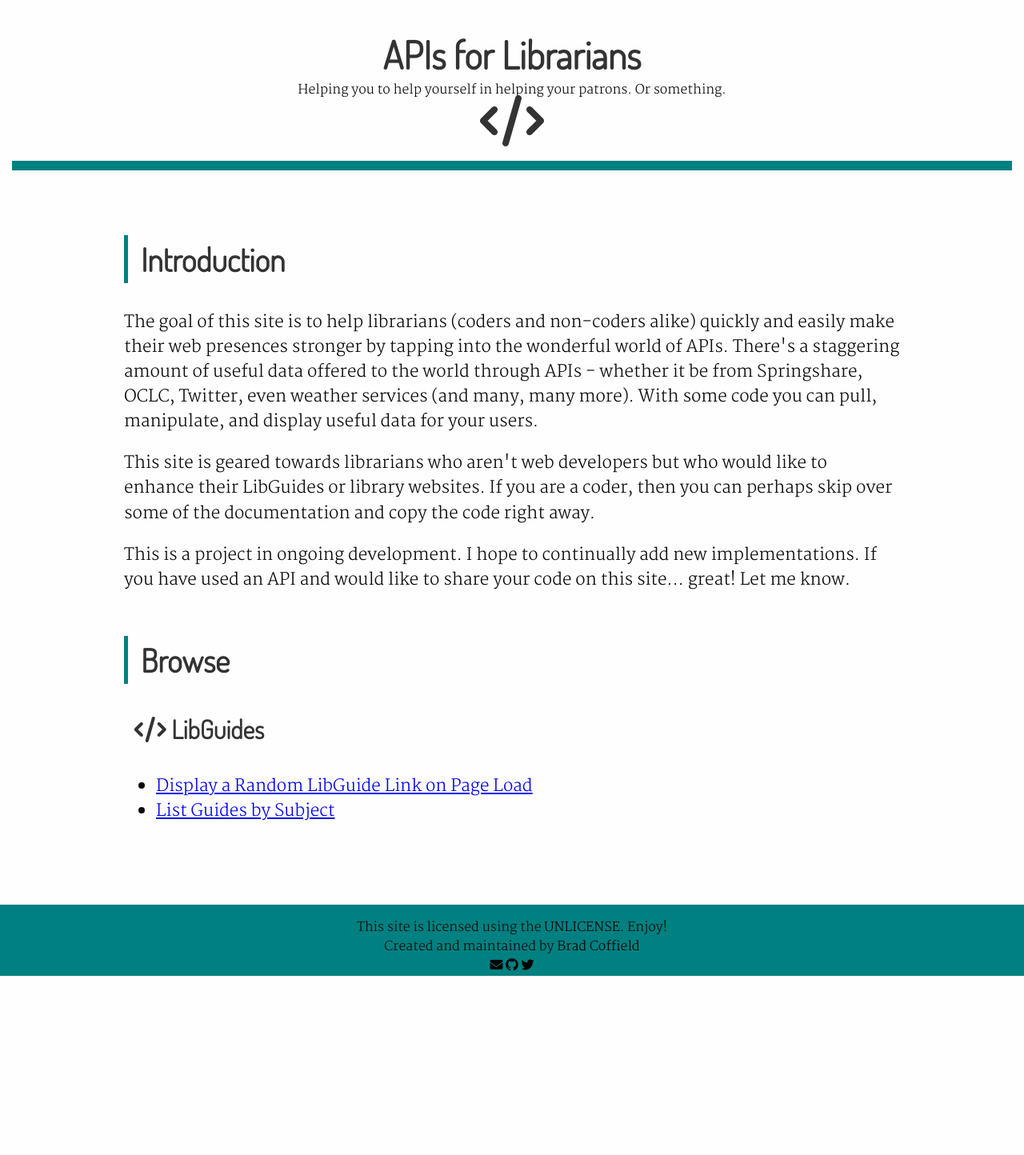
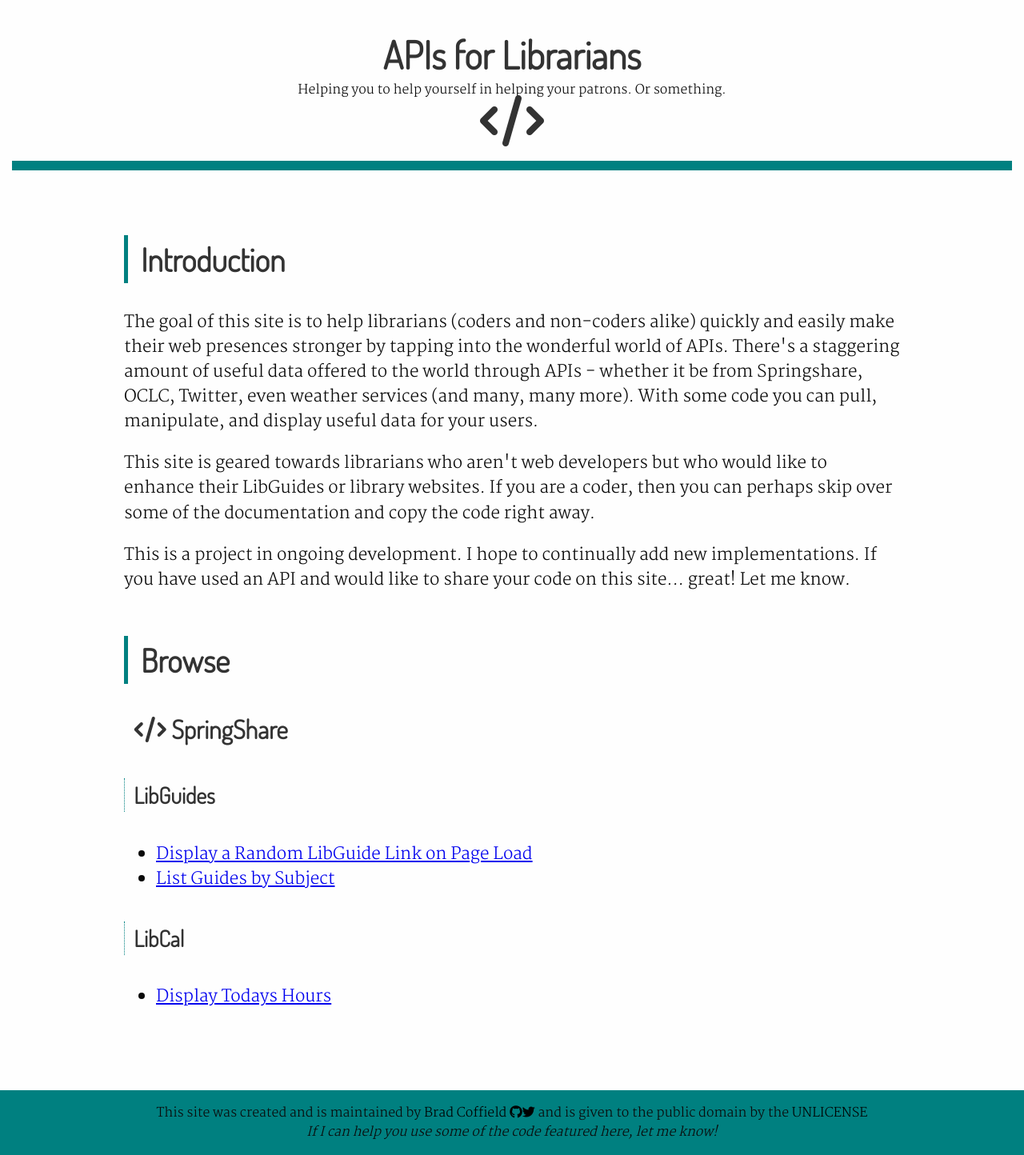
Before and after one commit to BradCoffield/APIs-for-librarians, a Jekyll site: the page built from index.html, in a window 1280 px wide. Shown: the whole page at 80% size. Built offline with Jekyll 4.4.1, drawn with Linux system fonts in a browser that asks for light colours; nearby versions of some CDN libraries; before the commit the page ends 1221 px from its top, so only the background shows below that.

Commit message:
Added Daily Hours

```diff
--- a/_config.yml
+++ b/_config.yml
@@ -6,8 +6,10 @@ author: 'Brad Coffield'
 githuburl: 'https://github.com/BradCoffield'
 twitterurl: 'https://twitter.com/BradCoffield'
 personalhomepage: 'http://www.bradcoffield.com'
-#markdown: kramdown
+markdown: kramdown
 permalink: /:title.html
 collections:
   libguides:
     output: true
+  libcal:
+    output: true
--- a/_includes/footer.html
+++ b/_includes/footer.html
@@ -1,14 +1,29 @@
 <footer>
 
+
     <div class="row expanded">
-This site is licensed using the <a href="https://unlicense.org/">UNLICENSE</a>. Enjoy! <br>
-        Created and maintained by <a href="{{site.personalhomepage}}">{{ site.author }}</a> <br>
-        <a href="mailto:bcoffield@gmail.com" class="fa fa-envelope"></a>
-        <a href="{{site.githuburl}}" class="fa fa-github"></a>
-        <a href="{{ site.twitterurl }}" class="fa fa-twitter"></a>
+This site was created and is maintained by <a href="{{site.personalhomepage}}">{{ site.author }}</a> <a href="{{site.githuburl}}" class="fa fa-github"></a><a href="{{ site.twitterurl }}" class="fa fa-twitter"></a> and is given to the public domain by the <a href="https://unlicense.org/">UNLICENSE</a> <br> <em>If I can help you use some of the code featured here, let me know!</em>
+
+
+
+
+
 
 
     </div>
 
 
+
+
+<!--    <div class="row expanded">
+This site is licensed using the <a href="https://unlicense.org/">UNLICENSE</a>. Enjoy! <br>
+        Created and maintained by <a href="{{site.personalhomepage}}">{{ site.author }}</a>
+
+        <a href="{{site.githuburl}}" class="fa fa-github"></a>
+        <a href="{{ site.twitterurl }}" class="fa fa-twitter"></a>
+
+
+    </div>-->
+
+
 </footer>
--- a/css/main.css
+++ b/css/main.css
@@ -67,7 +67,7 @@ li {font-size: 1.3em;}
 
 
 
-footer {text-align: center;padding-top: 1em;border-top: 1px solid teal;font-family: 'Martel', serif;background: teal;margin-top:5em;}
+footer {text-align: center;padding: 1em 0;border-top: 1px solid teal;font-family: 'Martel', serif;background: teal;margin-top:5em;}
 footer a {text-decoration: none; color: black;}
 
 
--- a/index.html
+++ b/index.html
@@ -16,7 +16,8 @@ title: 'APIs for Librarians'
 
     <div class="medium-12 columns" id="homepage-implementations-column">
         <h2>Browse</h2>
-        <h3><i class="fa fa-code" aria-hidden="true"></i> LibGuides</h3>
+        <h3><i class="fa fa-code" aria-hidden="true"></i> SpringShare</h3>
+        <h4>LibGuides</h3>
         <p>
 
 
@@ -32,5 +33,17 @@ title: 'APIs for Librarians'
 
             </ul>
         </p>
+        <h4>LibCal</h4>
+        <p>
+            <ul>
+                 {% for libcals in site.libcal %}
+                <li>
+                    <a href="{{site.baseurl}}{{ libcals.url}}">{{libcals.title}}</a>
+                </li>
+                {% endfor %}
+
+            </ul>
+
+        </p>
     </div>
 </div>
```
Also changed, not shown: _libcal/display-todays-hours.md (added, +54 -0 lines), assets/Display Todays Hours-screenshot.jpg (added), 4 other files.
